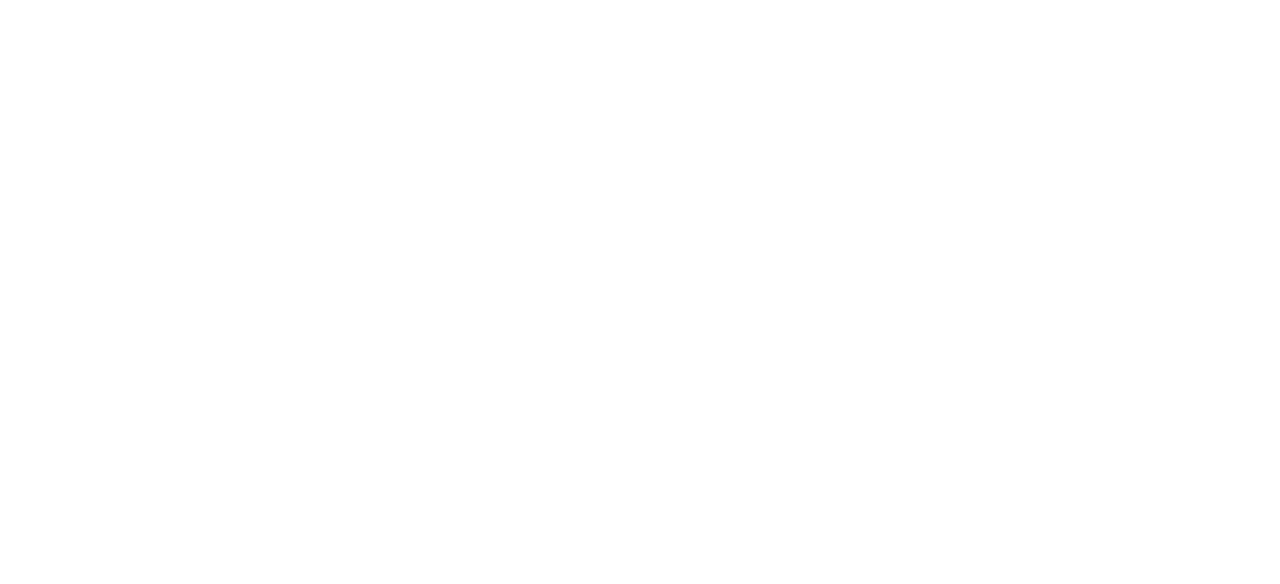
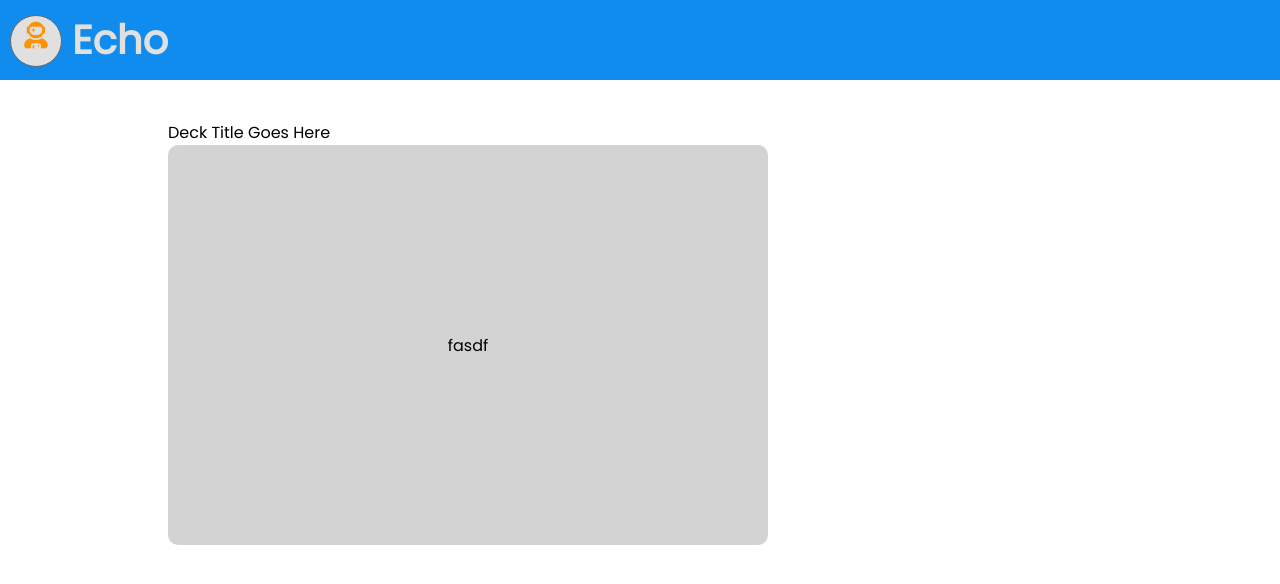
Before and after one commit to mursalin-abedin/Echo, a Vue app in the folder vue/: page /StudySession/deck/1 in a window 1280 px wide. Shown: the top 584 px of the page. Built offline with nearby package versions, Linux system fonts and the light colour scheme; no server answers.

Commit message:
Pushing start study session

```diff
--- a/vue/src/components/StudySessionComponents/StartStudySession.vue
+++ b/vue/src/components/StudySessionComponents/StartStudySession.vue
@@ -9,7 +9,7 @@
         <h1>Select a deck to study from!</h1>
       </div>
       <div class="decks">
-        <div v-for="deck in decks" :key="deck.deckId">
+        <div v-for="deck in decks" :key="deck.deckId" v-on:click={}>
           <div class="deck">
             <div class="deckname">{{ deck.deckName }}</div>
           </div>
--- a/vue/src/components/StudySessionComponents/StudySession.vue
+++ b/vue/src/components/StudySessionComponents/StudySession.vue
@@ -1,23 +1,89 @@
 <template>
+  <div>
+    <div class="header">
+      <div class="icon"><i class="fas fa-user-astronaut echoicon"></i></div>
+      <div class="echotext">Echo</div>
+      <div class="CardTitle">
+        <div class="studySession">
+            <div class="decktitle">Deck Title Goes Here</div>
+            <div class="studycard">fasdf </div>
+        </div>
+      </div>
+    </div>
 
+  </div>
 </template>
 
 <script>
-import CardService from '@/services/CardService.js'
+import CardService from "@/services/CardService.js";
 export default {
-    data(){
-        return{
-            cards: Array
-        }
-    },
-    created(){
-        CardService.getCardByDeck().then((resp) => {
+  name: "StudySession",
+  data() {
+    return {
+      cards: Array,
+      deckId: this.$route.params.id
+    };
+  },
+  components:{
+
+  },
+  created() {
+    CardService.getCardByDeck(this.deckId).then((resp) => {
       this.cards = resp.data;
     });
-    }
-}
+  },
+};
 </script>
 
 <style>
+.studySession{
+    margin-top: 120px;
+    display:flex;
+    justify-content: center;
+    flex-direction: column;
+    position: absolute;
+}
+.studycard{
+    height: 400px;
+    width: 600px;
+    background: lightgray;
+    display: flex;
+    justify-content: center;
+    align-items: center;
+    border-radius: 10px;
 
+}
+.header {
+  display: flex;
+  flex-direction: row;
+  width: 100%;
+  height: 80px;
+  position: absolute;
+  margin-bottom: 20pt;
+  background-color: #108cee;
+}
+.icon {
+  color: #ff9201;
+  text-align: center;
+
+  display: block;
+
+  font-size: 20pt;
+
+  padding: 0px 0px 0px 0px;
+  margin: 15px 0px 0px 10px;
+
+  width: 50px;
+  height: 50px;
+
+  background-color: #e0e0e0;
+  border: 1px solid #666666;
+  border-radius: 50%;
+}
+.echotext {
+  margin: 10px 0px 10px 10px;
+  font-size: 30pt;
+  font-weight: 700;
+  color: #e0e0e0;
+}
 </style>
--- a/vue/src/router/index.js
+++ b/vue/src/router/index.js
@@ -10,6 +10,8 @@ import EditCardForm from '../components/EditCardForm'
 // import CardList from '../components/CardList.vue'
 import StartStudySession from '../components/StudySessionComponents/StartStudySession.vue'
 import DisplayStudyCards from '../components/StudySessionComponents/DisplayStudyCards.vue'
+import StudySession from "../components/StudySessionComponents/StudySession.vue"
+
 Vue.use(Router)
 
 /**
@@ -90,6 +92,14 @@ const router = new Router({
       }
       },
       {
+        path: '/StudySession/deck/:id',
+        name: 'StudySession',
+        component: StudySession,
+        meta: {
+          // requiresAuth: true
+        }
+      },
+      {
       path:'/DisplayStudyCards',
       name:'DisplayStudyCards',
       component: DisplayStudyCards,
```
